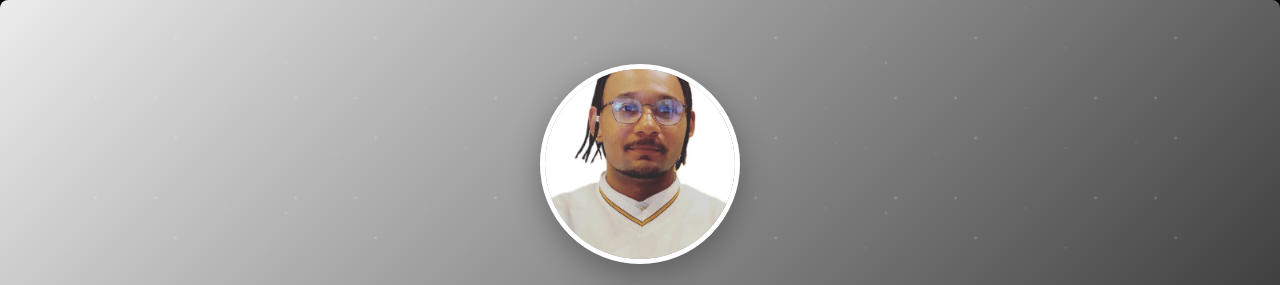
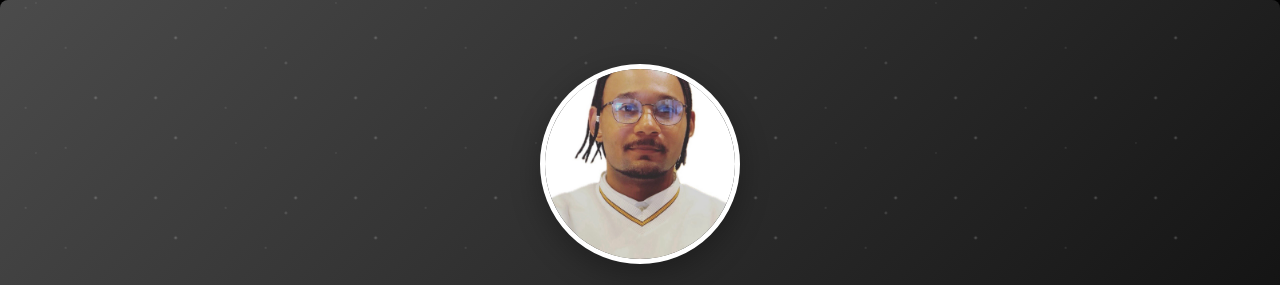
Before and after one commit to SteveDok22/CV-1.03, a plain HTML site: page index.html in a window 1280 px wide. Shown: the top 285 px of the page. Drawn offline with Linux system fonts and the light colour scheme; animation ran at ten frames a second; files whose address does not match are found by name.

Commit message:
modified:   style.css adde new colore

```diff
--- a/style.css
+++ b/style.css
@@ -42,7 +42,7 @@
 .hero-section {
     text-align: center;
     padding: 4rem 2rem;
-    background: linear-gradient(135deg, #ececec 0%, #000000 100%);
+    background: linear-gradient(135deg, #4b4b4b 0%, #000000 100%);
     /* Re-enabled background */
     color: white;
     margin-bottom: 0;
```
